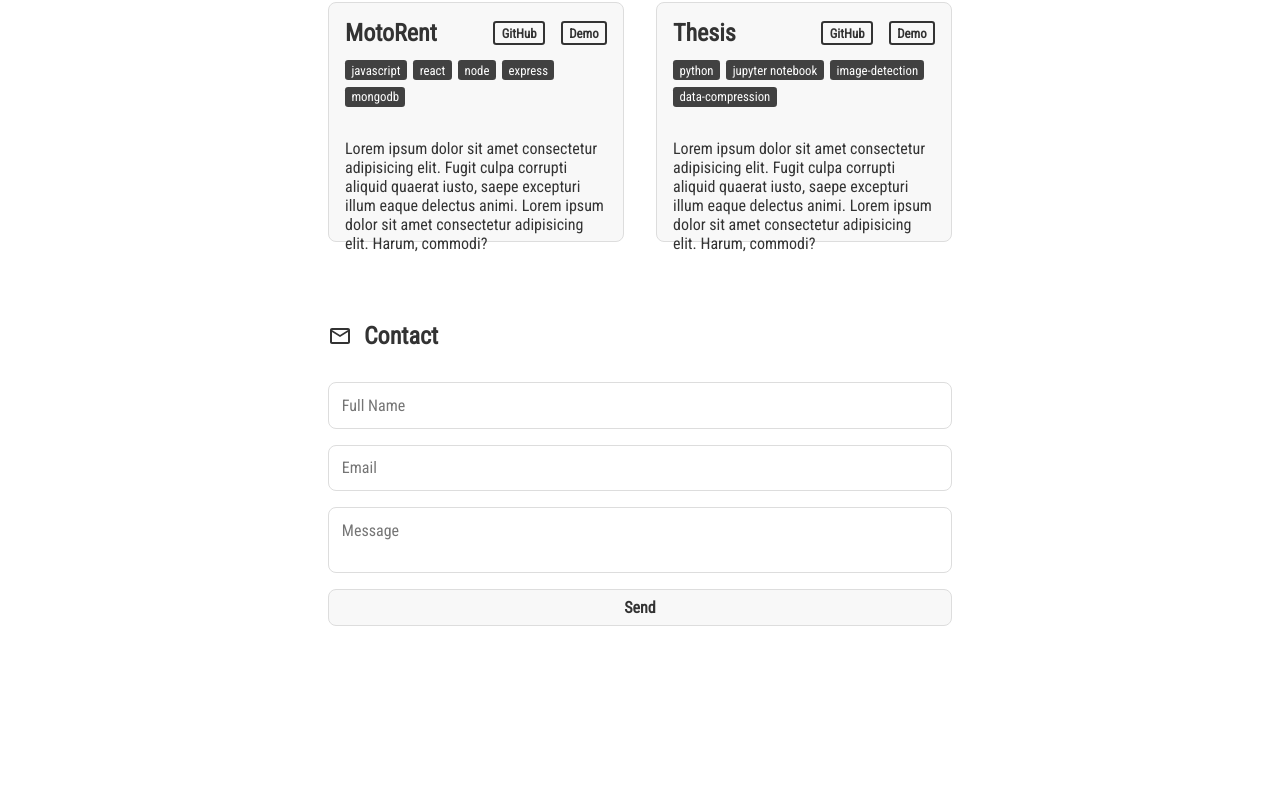
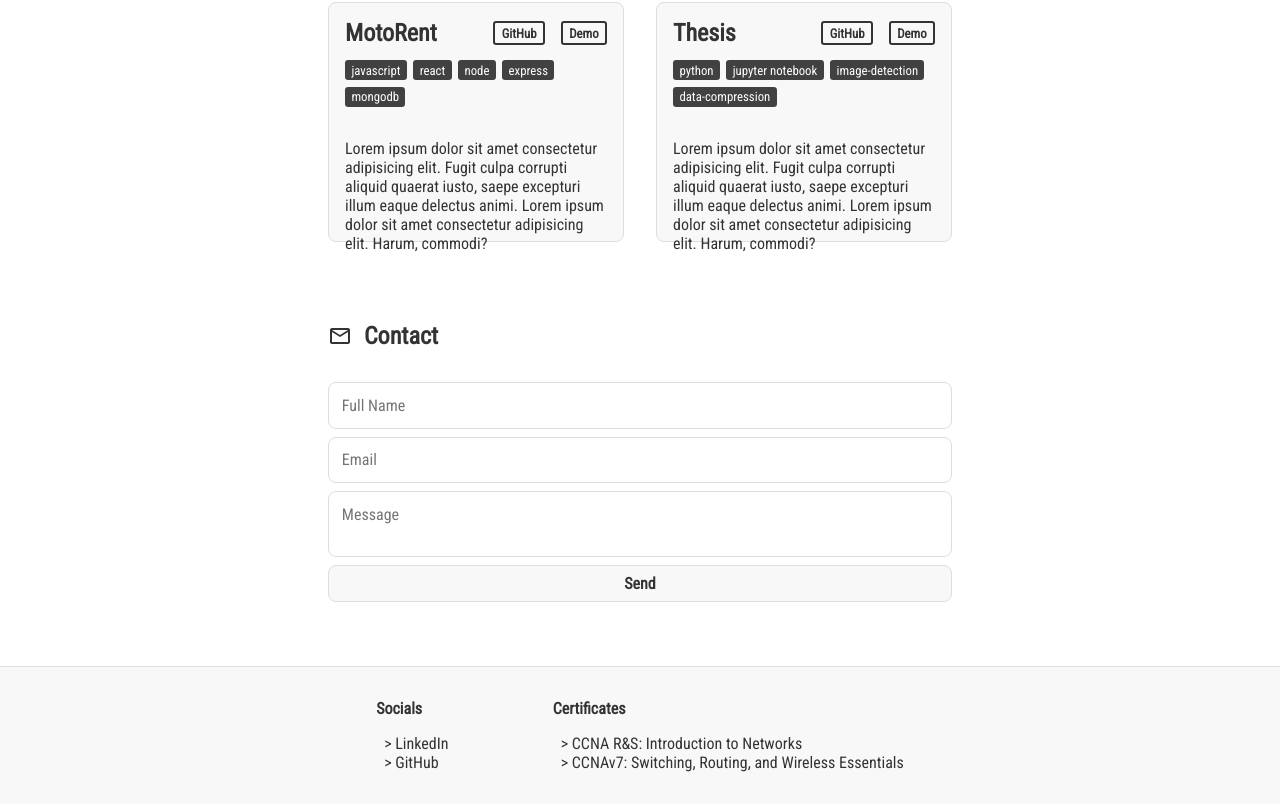
Before and after one commit to jpilch/portfolio, a Next.js app: page / in a window 1280 px wide. Shown: the part 1092-1896 px from the top of the page. Before the commit the page ends 1734 px from the top, so only its background shows below. Built offline with nearby package versions, Linux system fonts and the light colour scheme.

Commit message:
replace links component with a footer

```diff
--- a/components/contact/contact.module.css
+++ b/components/contact/contact.module.css
@@ -8,7 +8,7 @@
 
 .form {
     flex-direction: column;
-    gap: 1em;
+    gap: 0.5em;
     font-size: 1rem;
 }
 
@@ -38,11 +38,15 @@
     color: var(--color-primary);
     font-weight: bold;
     border-radius: 0.5em;
-    transition: background-color 0.1s ease-in-out, color 0.1s ease-in-out;
+    transition:
+        background-color 0.05s ease-in-out,
+        color 0.05s ease-in-out,
+        border 0.05s ease-in-out;
 }
 
 .form-button:hover {
     cursor: pointer;
     color: var(--bg-color-primary);
     background-color: var(--color-secondary);
+    border: 1px solid var(--color-secondary);
 }
--- /dev/null
+++ b/components/footer/footer.module.css
@@ -0,0 +1,23 @@
+.footer {
+    background-color: var(--bg-color-secondary);
+    width: 100%;
+    border-top: 1px solid var(--border-color-primary);
+    margin: 3em auto 0;
+    padding: 2em 0.5em 2em;
+}
+
+.links-container {
+    width: 50%;
+    margin: auto;
+    justify-content: space-around;
+}
+
+.list-cat {
+    font-weight: bold;
+}
+
+.list {
+    padding-top: 1em;
+    padding-left: 0.5em;
+    list-style-type: none;
+}
--- /dev/null
+++ b/components/footer/footer.tsx
@@ -0,0 +1,60 @@
+import styles from "./footer.module.css";
+import utilStyles from "../../utils/utils.module.css";
+
+import cn from "classnames";
+import { style } from "@mui/system";
+
+export default function Footer() {
+    return (
+        <footer className={styles.footer}>
+            <div className={cn(
+                utilStyles["flex-container"],
+                styles["links-container"]
+            )}>
+                <div>
+                    <p className={styles["list-cat"]}>Socials</p>
+                    <ul className={styles.list}>
+                        <li>
+                            <a
+                                href="https://www.linkedin.com/in/jan-pilch-202a30249/"
+                                target="_blank"
+                            >
+                                &gt; LinkedIn
+                            </a>
+                        </li>
+                        <li>
+                            <a
+                                href="https://github.com/jpilch"
+                                target="_blank"
+                            >
+                                &gt; GitHub
+                            </a>
+                        </li>
+
+                    </ul>
+                </div>
+                <div>
+                    <p className={styles["list-cat"]}>Certificates</p>
+                    <ul className={styles.list}>
+                        <li>
+                            <a
+                                href="https://www.linkedin.com/in/jan-pilch-202a30249/"
+                                target="_blank"
+                            >
+                                &gt; CCNA R&amp;S: Introduction to Networks
+                            </a>
+                        </li>
+                        <li>
+                            <a
+                                href="https://github.com/jpilch"
+                                target="_blank"
+                            >
+                                &gt; CCNAv7: Switching, Routing, and Wireless Essentials
+                            </a>
+                        </li>
+                    </ul>
+                </div>
+            </div>
+        </footer>
+    )
+}
--- a/pages/index.tsx
+++ b/pages/index.tsx
@@ -10,7 +10,7 @@ import Introduction from '../components/introduction/introduction'
 import Skills from '../components/skills/skills';
 import Projects from '../components/projects/projects';
 import Contact from '../components/contact/contact';
-
+import Footer from '../components/footer/footer';
 
 export default function Home(): JSX.Element {
 
@@ -35,7 +35,7 @@ export default function Home(): JSX.Element {
                 <Contact />
             </main>
 
-
+            <Footer />
 
         </div>
     );
```
